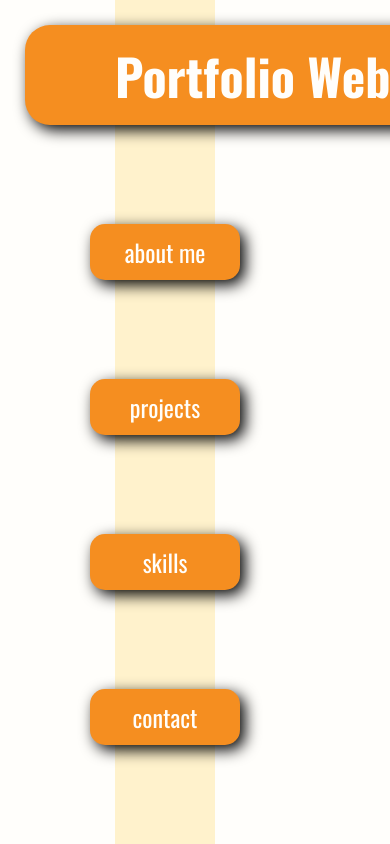
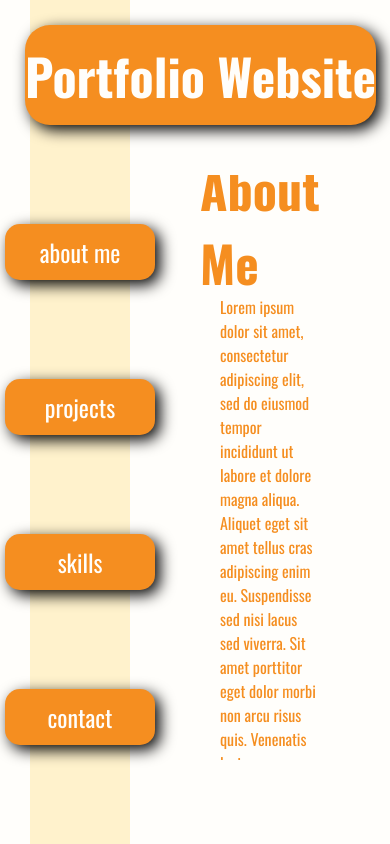
Before and after one commit to jamietorrez/jamietorrez.github.io, a plain HTML site: page index.html in a window 390 px wide. Drawn offline with nearby package versions, Linux system fonts and the light colour scheme.

Commit message:
Added media queries for responsive design

```diff
--- a/styles.css
+++ b/styles.css
@@ -122,3 +122,26 @@ img{
     min-width: 200px;
     height: auto;
 }
+@media screen and (max-width: 625px){
+    h1{
+        margin:auto;
+    }
+    nav{
+        left: 30px;
+    }
+    main{
+        left: 200px;
+    }
+
+}
+
+@media screen and (max-width: 800px) {
+    h2{
+        font-size: 50px;
+    }
+    p, section ul, figure{
+        padding: 20px;
+        font-size: 16px;
+    }
+
+}
```
